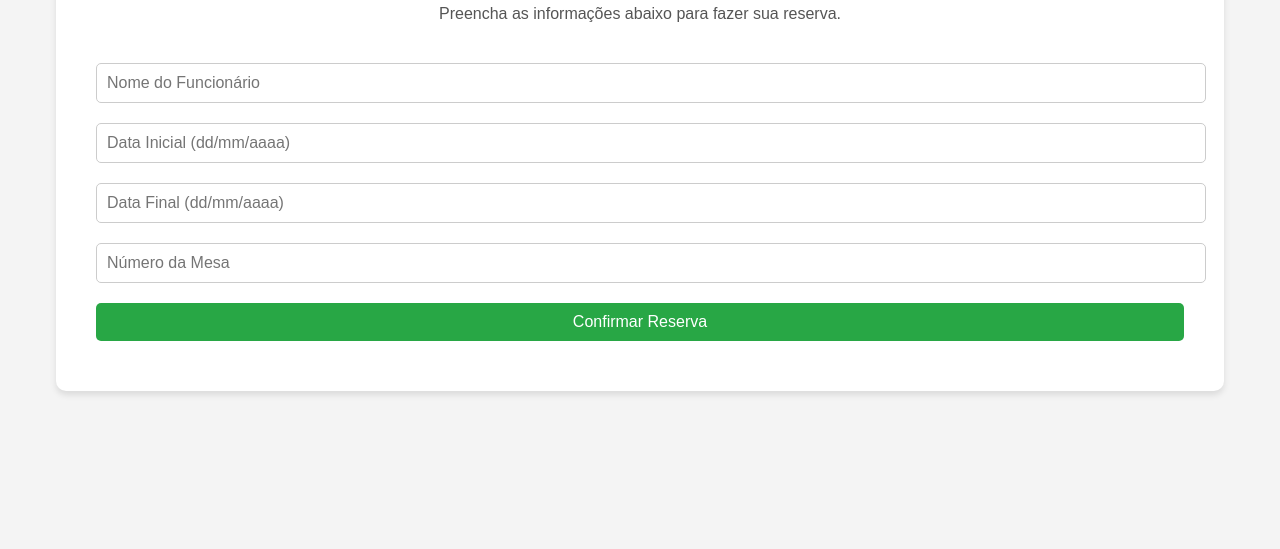
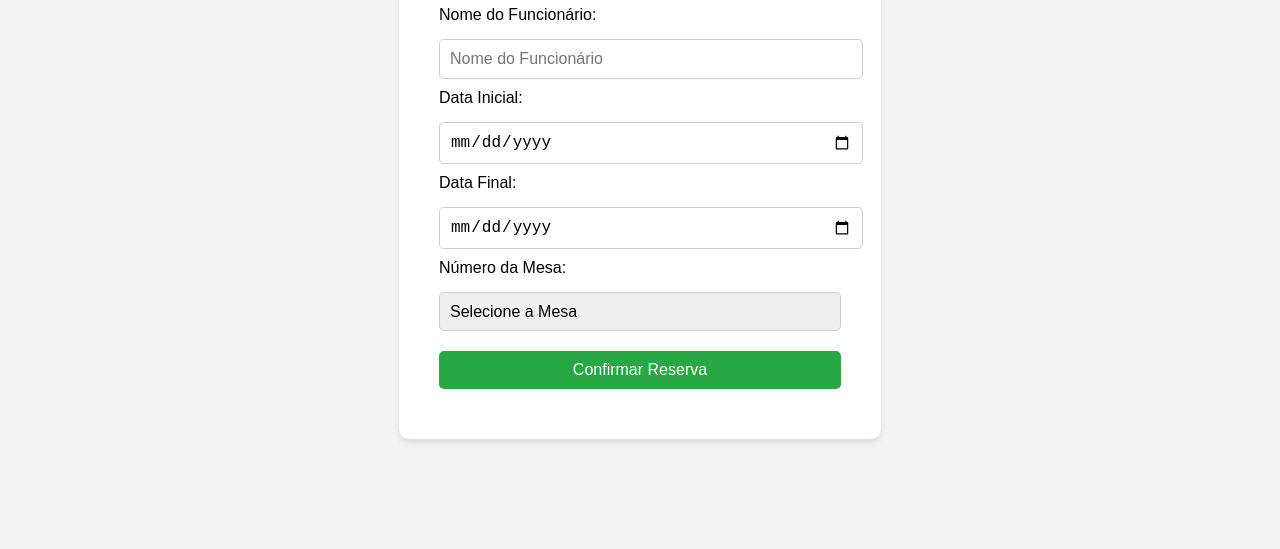
Before and after one commit to alicinha151503/reservas-github-pages, a plain HTML site: page reservas.html in a window 1280 px wide. Shown: the part 251-800 px from the top of the page. Drawn offline with Linux system fonts and the light colour scheme.

Commit message:
Update reservas.html

```diff
--- a/reservas.html
+++ b/reservas.html
@@ -32,14 +32,14 @@
       font-size: 16px;
       margin-bottom: 30px;
     }
-    .form-container input, .form-container button {
+    .form-container input, .form-container select, .form-container button {
       width: 100%;
       padding: 10px;
       margin: 10px 0;
       border-radius: 5px;
       font-size: 16px;
     }
-    .form-container input {
+    .form-container input, .form-container select {
       border: 1px solid #ccc;
     }
     .form-container button {
@@ -51,6 +51,16 @@
     .form-container button:hover {
       background-color: #218838;
     }
+    .form-container select {
+      appearance: none;
+      -webkit-appearance: none;
+      -moz-appearance: none;
+    }
+    .form-container label {
+      display: block;
+      text-align: left;
+      margin-bottom: 5px;
+    }
   </style>
 </head>
 <body>
@@ -59,10 +69,29 @@
     <p>Preencha as informações abaixo para fazer sua reserva.</p>
 
     <div class="form-container">
+      <label for="nome">Nome do Funcionário:</label>
       <input type="text" id="nome" placeholder="Nome do Funcionário" />
-      <input type="text" id="data-inicial" placeholder="Data Inicial (dd/mm/aaaa)" />
-      <input type="text" id="data-final" placeholder="Data Final (dd/mm/aaaa)" />
-      <input type="number" id="numero-mesa" placeholder="Número da Mesa" />
+
+      <label for="data-inicial">Data Inicial:</label>
+      <input type="date" id="data-inicial" placeholder="Data Inicial (dd/mm/aaaa)" />
+
+      <label for="data-final">Data Final:</label>
+      <input type="date" id="data-final" placeholder="Data Final (dd/mm/aaaa)" />
+
+      <label for="numero-mesa">Número da Mesa:</label>
+      <select id="numero-mesa">
+        <option value="">Selecione a Mesa</option>
+        <option value="1">Mesa 1</option>
+        <option value="2">Mesa 2</option>
+        <option value="3">Mesa 3</option>
+        <option value="4">Mesa 4</option>
+        <option value="5">Mesa 5</option>
+        <option value="6">Mesa 6</option>
+        <option value="7">Mesa 7</option>
+        <option value="8">Mesa 8</option>
+        <option value="9">Mesa 9</option>
+        <option value="10">Mesa 10</option>
+      </select>
 
       <button onclick="fazerReserva()">Confirmar Reserva</button>
     </div>
```
